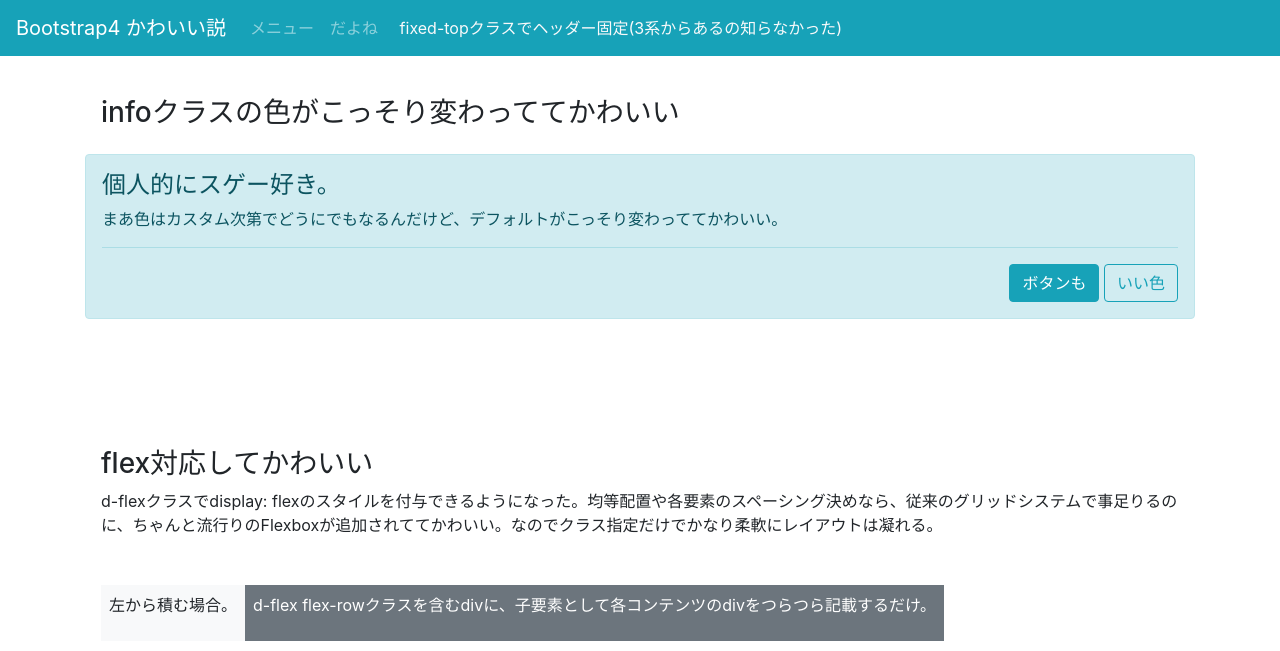
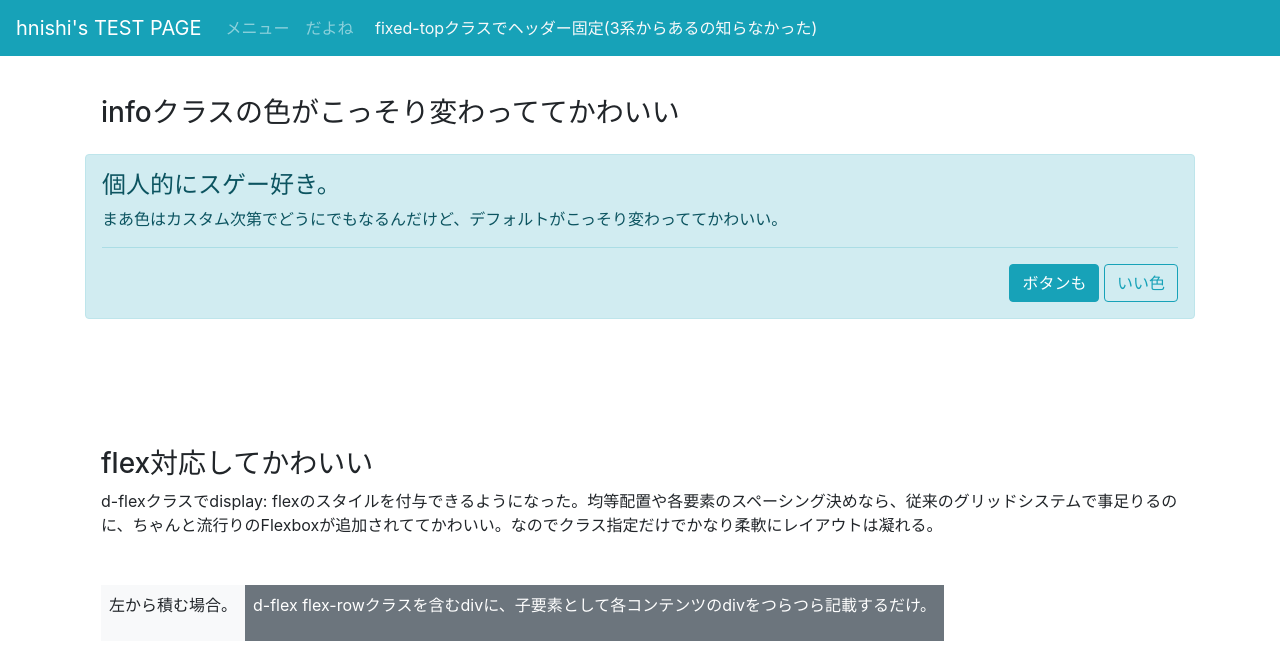
Before and after one commit to hnishi/hnishi.github.io, a plain HTML site: page index.html in a window 1280 px wide. Shown: the top 651 px of the page. Drawn offline with nearby package versions, Linux system fonts and the light colour scheme.

Commit message:
Update index.html

```diff
--- a/index.html
+++ b/index.html
@@ -24,7 +24,7 @@
 <body>
 
     <nav class="navbar navbar-expand-lg navbar-dark bg-info fixed-top">
-        <a class="navbar-brand" href="#">Bootstrap4 かわいい説</a>
+        <a class="navbar-brand" href="#">hnishi's TEST PAGE</a>
         <button class="navbar-toggler" type="button" data-toggle="collapse" data-target="#navbarNav" aria-controls="navbarNav" aria-expanded="false"
             aria-label="Toggle navigation">
             <span class="navbar-toggler-icon"></span>
```
